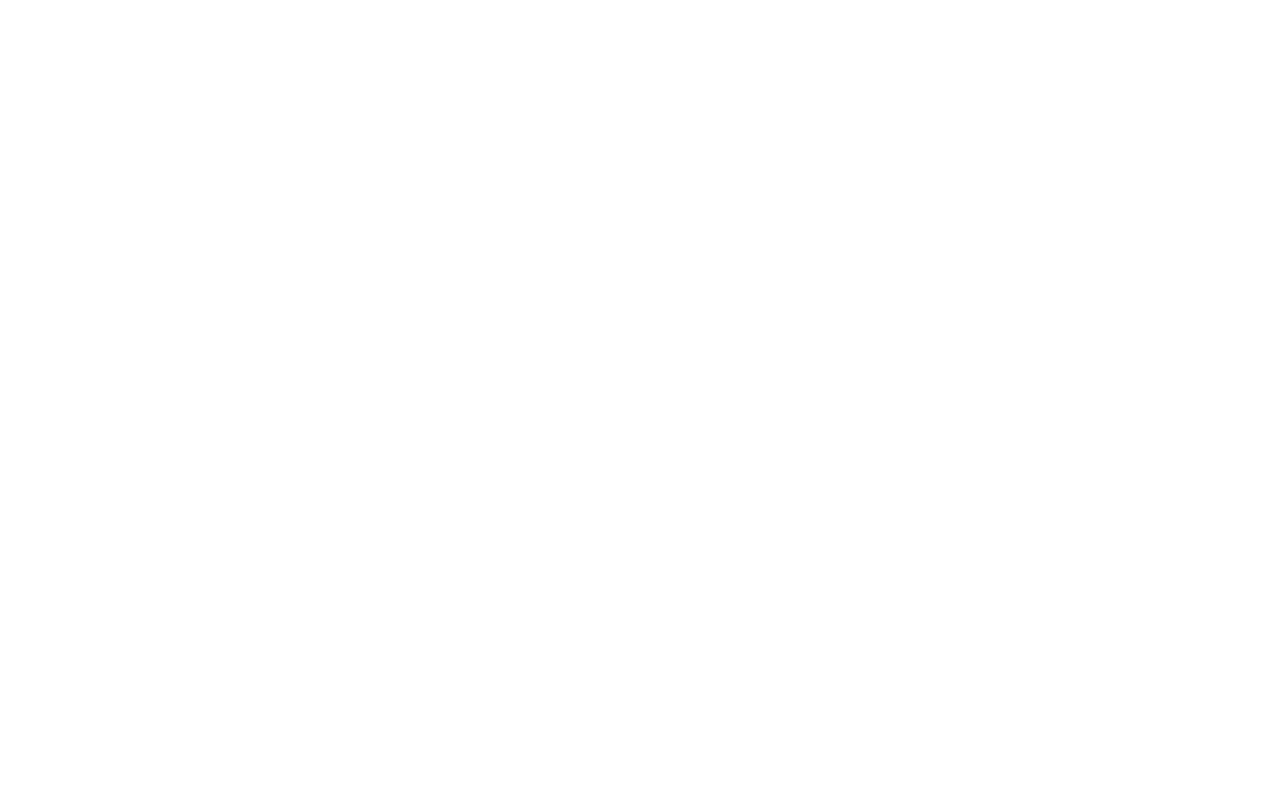
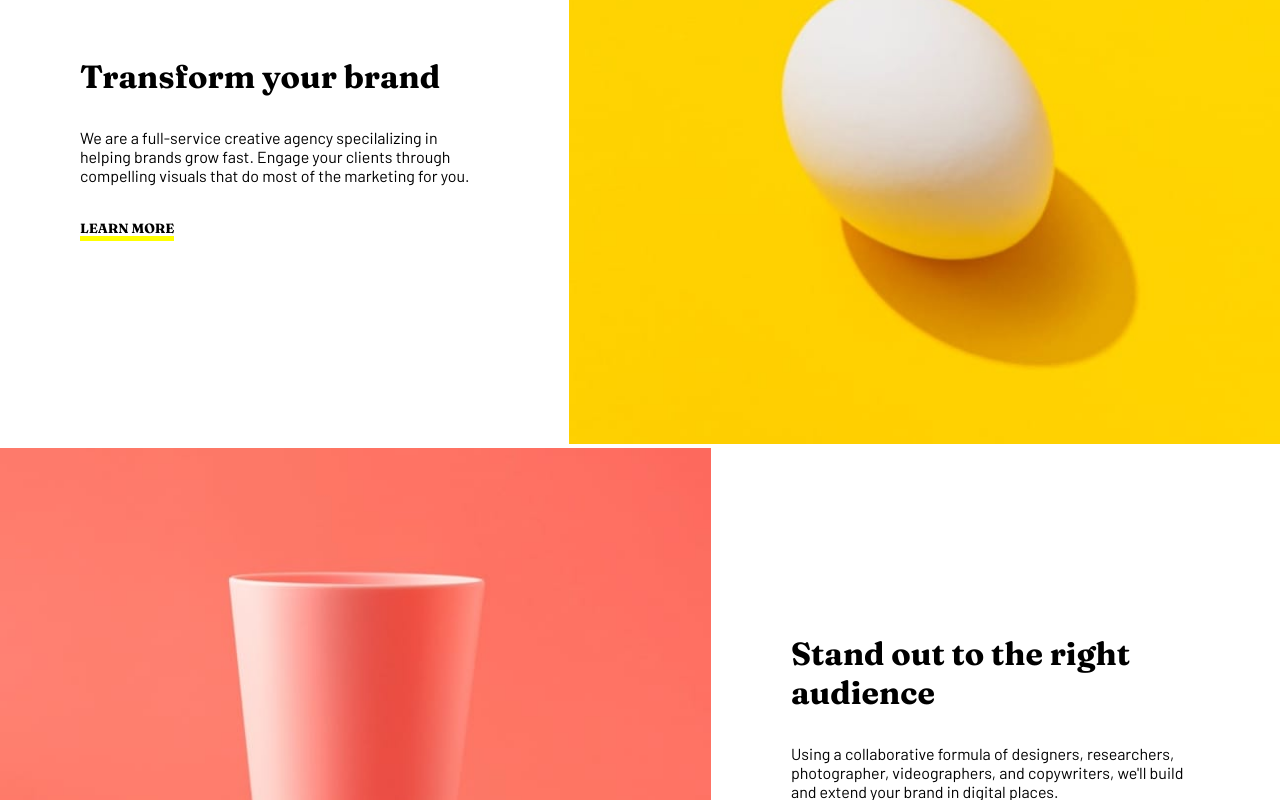
Before and after one commit to Skyz03/React--Sunny-Landing-Page, a React (Create React App) app: page / in a window 1280 px wide. Shown: the part 740-1540 px from the top of the page. Before the commit the page ends 800 px from the top, so only its background shows below. Built offline with nearby package versions, Linux system fonts and the light colour scheme.

Commit message:
Updates in the fruits reusability

```diff
--- a/src/App.jsx
+++ b/src/App.jsx
@@ -1,12 +1,33 @@
 import React from "react";
 import Nav from "./components/Nav.jsx";
 import Hero from "./components/Hero.jsx";
+import Fruits from "./components/Fruits.jsx";
+
+import Fruit1 from "./images/desktop/image-transform.jpg";
+import Fruit2 from "./images/desktop/image-stand-out.jpg";
 
 function App() {
+  const content1 =
+    "We are a full-service creative agency specilalizing in helping brands grow fast. Engage your clients through compelling visuals that do most of the marketing for you.";
+  const content2 =
+    "Using a collaborative formula of designers, researchers, photographer, videographers, and copywriters, we'll build and extend your brand in digital places.";
+
   return (
     <div className="App">
       <Nav />
       <Hero />
+      <Fruits
+        heading="Transform your brand"
+        content={content1}
+        img={Fruit1}
+        direction="row"
+      />
+      <Fruits
+        heading="Stand out to the right audience"
+        content={content2}
+        img={Fruit2}
+        direction="row-reverse"
+      />
     </div>
   );
 }
--- /dev/null
+++ b/src/components/Fruits.jsx
@@ -0,0 +1,23 @@
+import React from "react";
+
+const Fruits = (props) => {
+  const styles = {
+    flexDirection: props.direction,
+  };
+
+  return (
+    <div className="fruits__row" style={styles}>
+      <div className="fruits__text">
+        <h3>{props.heading}</h3>
+        <p>{props.content}</p>
+
+        <button className="fruits__button">Learn More</button>
+      </div>
+
+      <div className="fruits__img">
+        <img src={props.img} alt="img" />
+      </div>
+    </div>
+  );
+};
+export default Fruits;
--- a/src/index.scss
+++ b/src/index.scss
@@ -65,3 +65,39 @@
   &__img {
   }
 }
+
+// Fruits
+
+.fruits {
+  &__row {
+    display: flex;
+    align-items: center;
+  }
+  &__text {
+    padding: 0 5rem;
+
+    h3 {
+      font-family: "Fraunces", serif;
+      font-size: 2rem;
+    }
+
+    p {
+      font-family: "Barlow", sans-serif;
+      margin: 2rem 0;
+    }
+  }
+
+  &__button {
+    background: transparent;
+    border: none;
+    border-bottom: 5px solid yellow;
+    font-family: "Fraunces", serif;
+    text-transform: uppercase;
+  }
+
+  &__img {
+    img {
+      max-width: 711px;
+    }
+  }
+}
```
Also changed, not shown: src/components/Fuits.jsx (deleted), src/images/desktop/image-stand-out.jpg (added).
